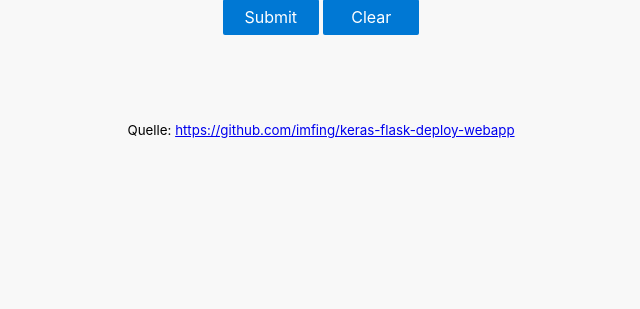
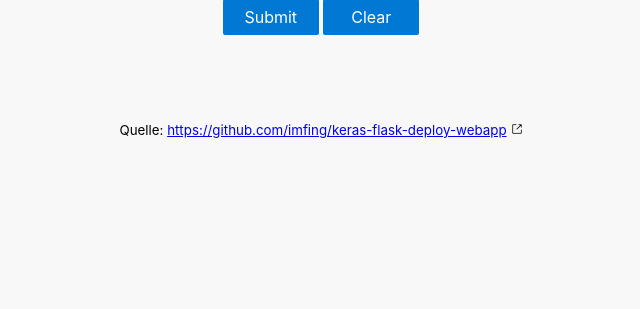
Before and after one commit to tyomut/cloudcomputing_deploy, a Flask app: page / in a window 1280 px wide. Shown: the part 374-683 px from the top of the page, without its empty margins (319-959 px from the left). Run offline with Flask 2, Linux system fonts and the light colour scheme.

Commit message:
updated index

```diff
--- a/templates/index.html
+++ b/templates/index.html
@@ -29,6 +29,6 @@
   </div>
 </div>
 <div style="text-align: center;">
-	<small>Quelle: <a href="https://github.com/imfing/keras-flask-deploy-webapp" target="_blank">https://github.com/imfing/keras-flask-deploy-webapp</a></small><img source="../static/link.png" >
+	<small>Quelle: <a href="https://github.com/imfing/keras-flask-deploy-webapp" target="_blank">https://github.com/imfing/keras-flask-deploy-webapp</a></small><img src="../static/link.png" style="height: 12px;width: 12px;margin-left: 4px;" >
 </div>
 {% endblock %}
```
